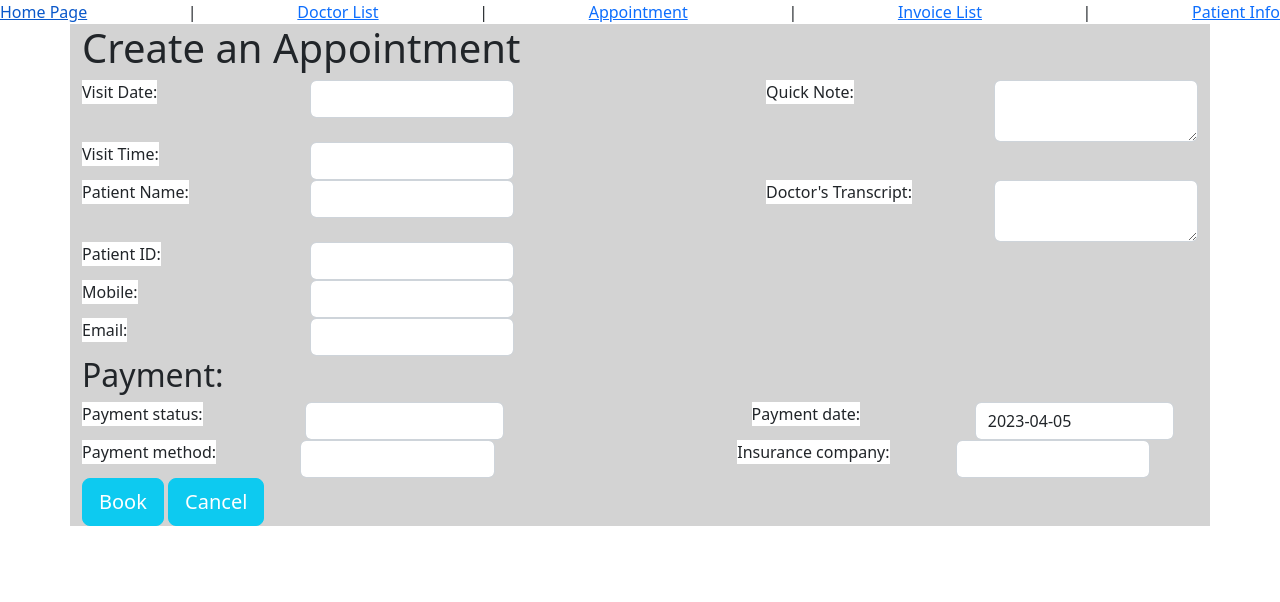
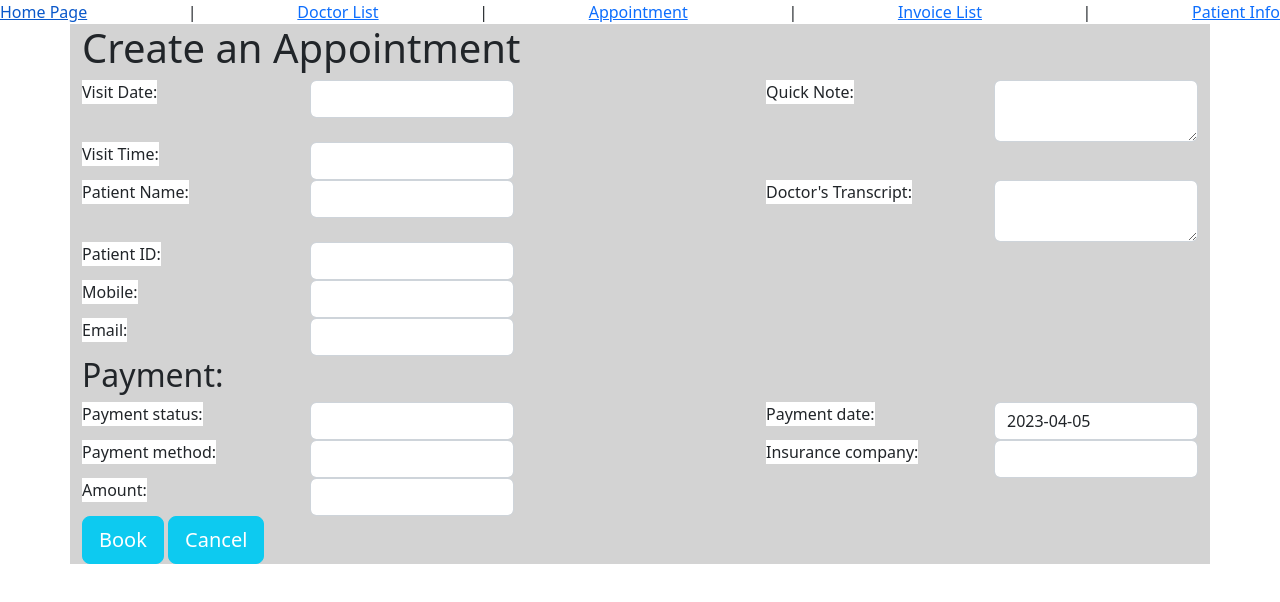
Before and after one commit to yourseulah/CSIS-3275-001-Project_DessClinicSystem_Vue, a Vue app in the folder dessclinicsystem/: page /appointmentcreate in a window 1280 px wide. Shown: the top 602 px of the page. Built offline with nearby package versions, Linux system fonts and the light colour scheme; no server answers.

Commit message:
move payment to invoice section

```diff
--- a/dessclinicsystem/src/components/AppointmentCreate.vue
+++ b/dessclinicsystem/src/components/AppointmentCreate.vue
@@ -74,13 +74,13 @@
                 <input class="form-control" type="text" name="email" v-model="patient.email">
             </div>
             <div class="col"></div><div class="col"></div><div class="col"></div>
-
+        </div>
         <!-- Payment details -->
-        </div>
             <div class="row">
                 <div class="col">
                     <h2>Payment:</h2>
                 </div>
+            </div>
             <div class="row">
                 <div class="col">
                     <label class="form-label">Payment status: </label>
@@ -99,7 +99,7 @@
                 <div class="col">
                 <input class="form-control" type="text" name="paymentDate" v-model="payment.currentDate">
                 </div>
-
+            </div>
             <div class="row">
                 <div class="col">
                     <label class="form-label">Payment method: </label>
@@ -123,10 +123,14 @@
                     </select>
                 </div>
             </div>
-
-
-        </div>
-        </div>
+            <div class="row">
+                <div class="col">
+                    <label class="form-label">Amount: </label>
+                </div>
+                <div class="col">
+                    <input class="form-control" type="text" name="amount" v-model="appointment.amount">
+                </div><div class="col"></div><div class="col"></div><div class="col"></div>
+            </div>
         <button class="btn btn-info btn-lg" @click="handleAddAppointmentClick">Book</button> <button class="btn btn-info btn-lg" @click="clearForm">Cancel</button>
     </div>
 </template>
```
